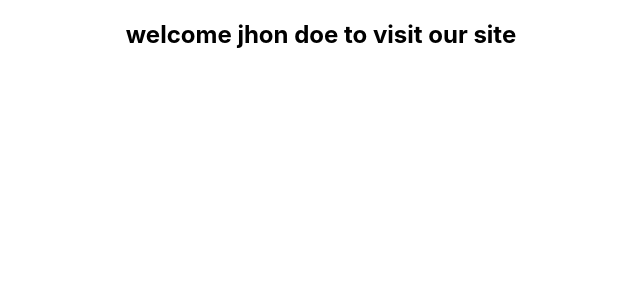
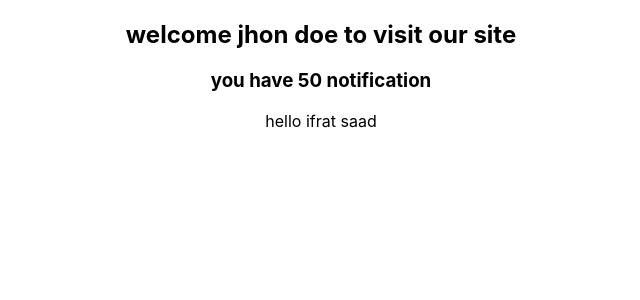
Before and after one commit to saad710/Typescript-React, a React (Create React App) app: page / in a window 1280 px wide. Shown: the top 300 px of the page, without its empty margins (319-959 px from the left). Built offline with nearby package versions, Linux system fonts and the light colour scheme.

Commit message:
basic-props

```diff
--- a/src/App.tsx
+++ b/src/App.tsx
@@ -2,12 +2,20 @@ import React from 'react';
 import logo from './logo.svg';
 import './App.css';
 import TypeInfo from './component/TypeInfo';
+import { isJsxFragment } from 'typescript';
+import People from './component/People';
 
 
 function App() {
+
+  const personName = {
+   first : 'ifrat',
+   last : 'saad'
+  }
   return (
     <div className="App">
-      <TypeInfo name = 'jhon doe' />
+      <TypeInfo name = 'jhon doe' notificationCount={30} isLoggedin={true}/>
+      <People name = {personName}/>
     </div>
   );
 }
--- /dev/null
+++ b/src/component/People.tsx
@@ -0,0 +1,18 @@
+import React from 'react';
+
+type PersonProps = {
+    name : {
+        first : string,
+        last : string
+    }
+}
+
+const People = (props:PersonProps) => {
+    return (
+        <div>
+            hello {props.name.first} {props.name.last}
+        </div>
+    );
+};
+
+export default People;
--- a/src/component/TypeInfo.tsx
+++ b/src/component/TypeInfo.tsx
@@ -2,13 +2,26 @@
 import React from 'react';
 
 type InfoProps = {
-    name : string;
+    name: string;
+    notificationCount: number;
+    isLoggedin: boolean;
+
 }
 
-const TypeInfo = (props:InfoProps) => {
+const TypeInfo = (props: InfoProps) => {
     return (
         <div>
-            <h2>welcome {props.name} to visit our site</h2>
+            {
+                props.isLoggedin ?
+                    <>
+                        <h2>welcome {props.name} to visit our site</h2>
+                        <h3>you have 50 notification</h3>
+                    </>
+                    : ""
+            }
+            <div>
+
+            </div>
         </div>
     );
 };
```
